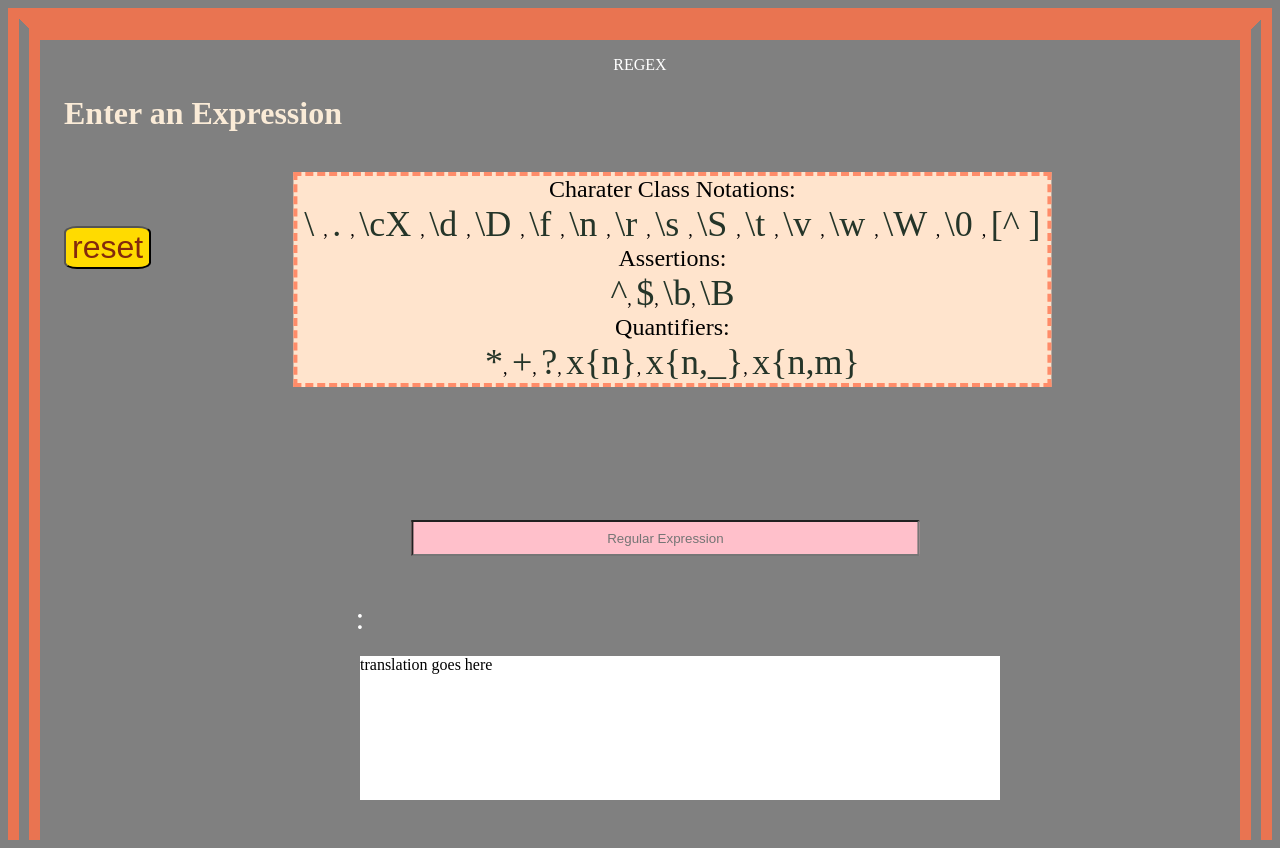
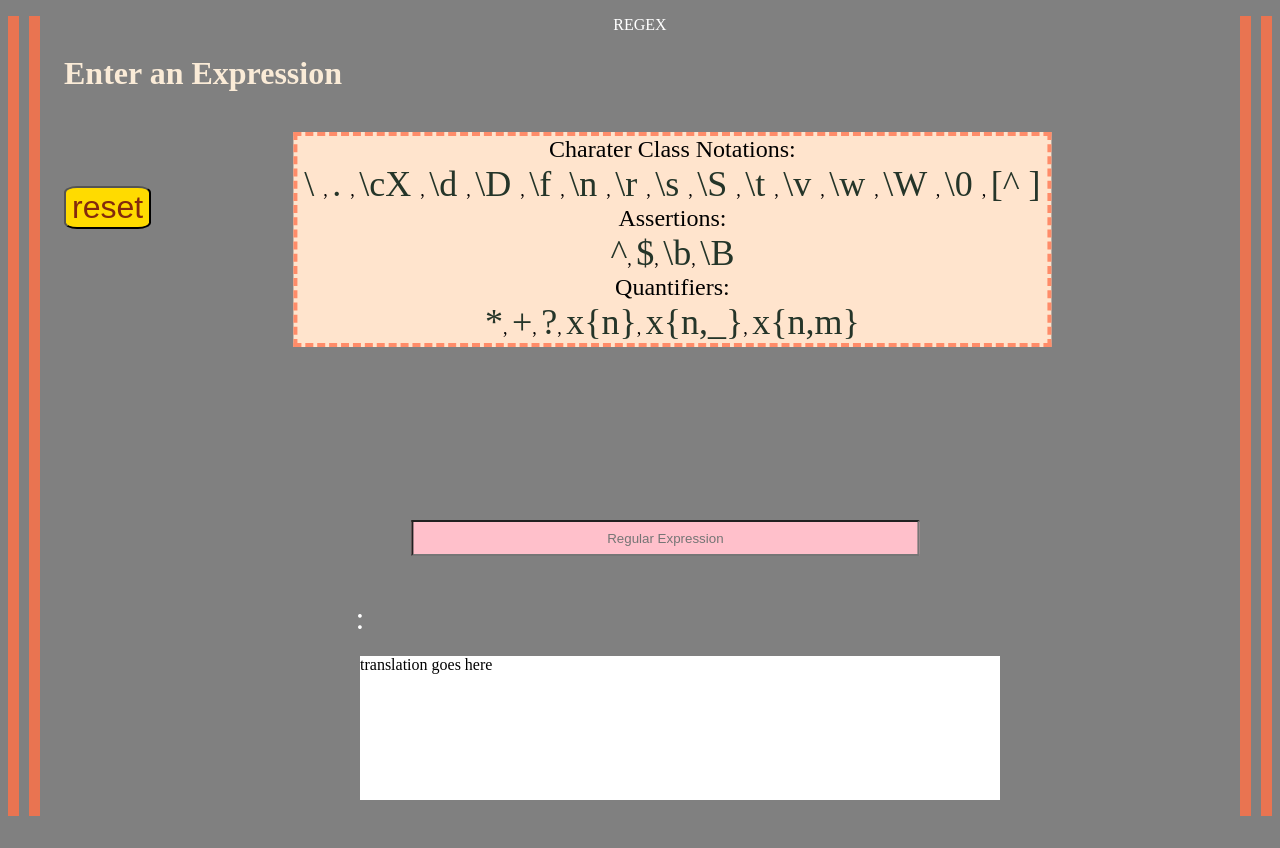
Before and after one commit to amcmullen9291/Regex, a React (Create React App) app: page / in a window 1280 px wide. After the commit the page ends 824 px from the top, so only its background shows below. Built offline with nearby package versions, Linux system fonts and the light colour scheme.

Commit message:
safety commit . css

```diff
--- a/src/App.css
+++ b/src/App.css
@@ -33,9 +33,11 @@ input{
 
 body{
     background-color: grey;
-    border:2em inset #E97451;
-    border-style: solid double none;
+    border:2em inset #E77200;
+    border-style: hidden double none;
     height: 100vh;
+    border-left:2em double #E97451;
+    border-right:2em double #E97451;
 }
 
 #translatedArea{
```
